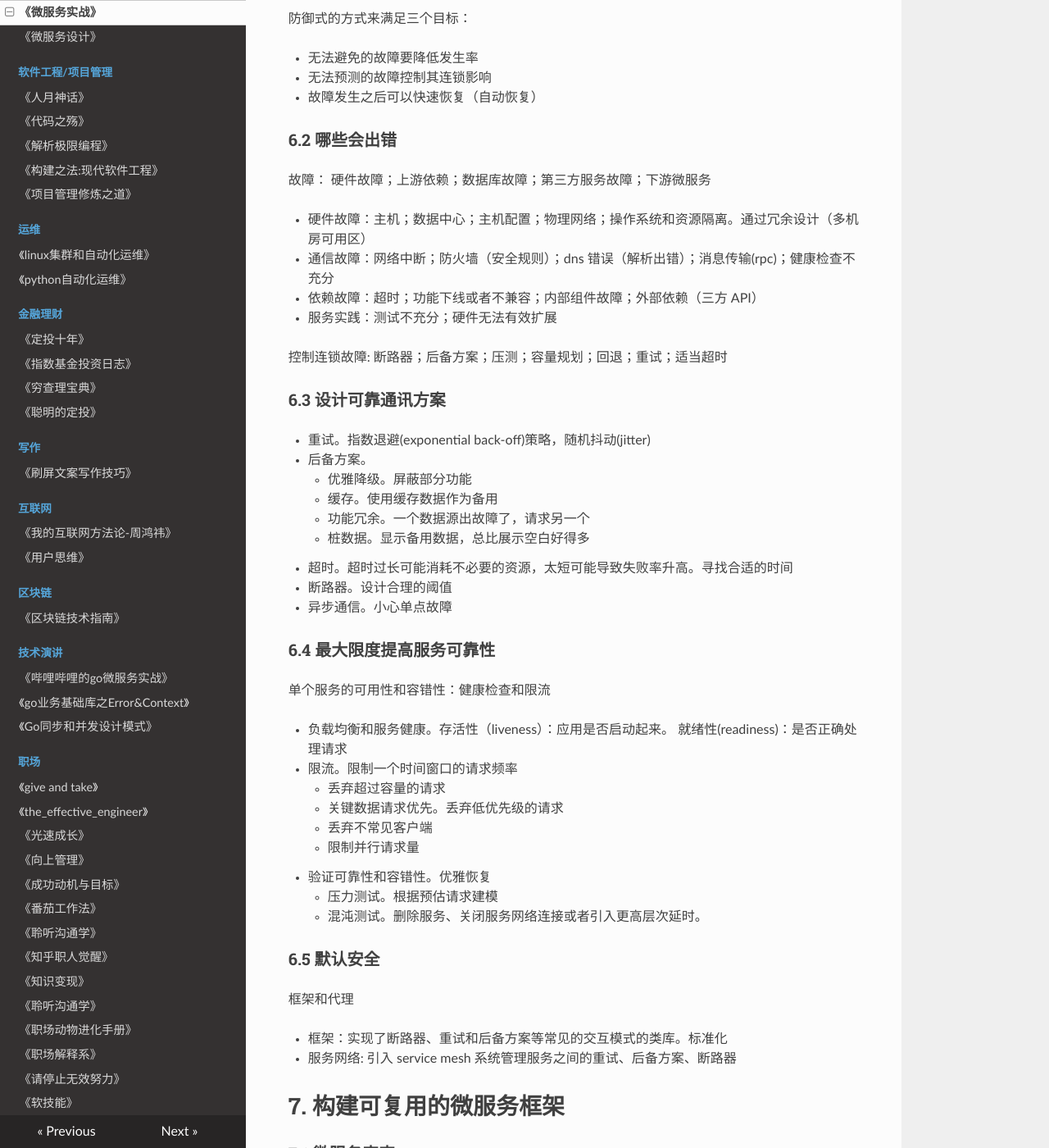
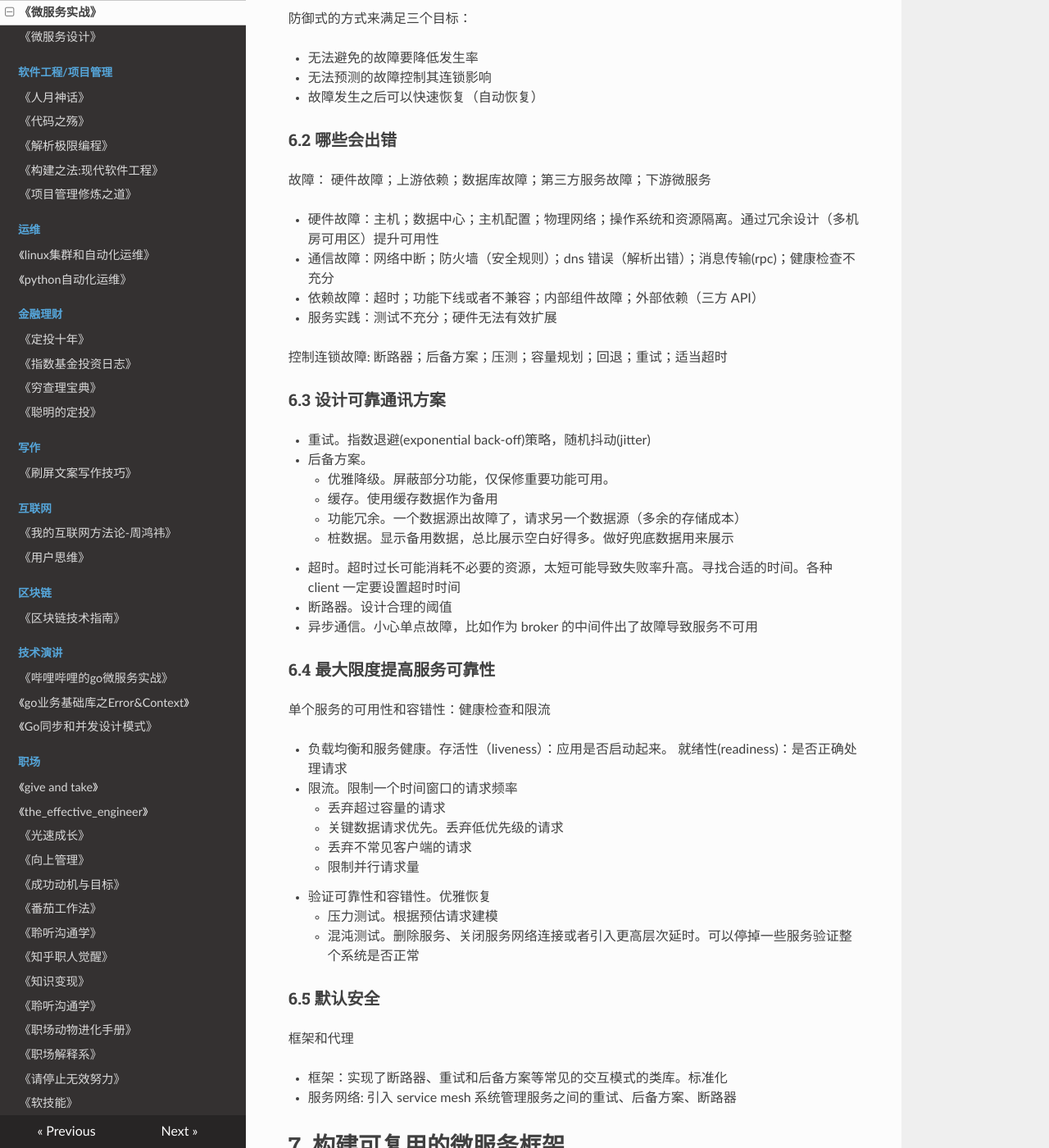
Before and after one commit to PegasusWang/booknotes, an MkDocs documentation site: the page built from docs/网站架构微服务/微服务实战.md, in a window 1280 px wide and 1400 px high, scrolled down 2107 px. Shown: the whole window at 82% size. Built offline with MkDocs 1.6.1, drawn with Linux system fonts in a browser that asks for light colours; nearby versions of some CDN libraries; old or Windows-style settings are respelled for this version of MkDocs; some of the changed text lies outside the part shown.

Commit message:
fix 微服务实战

```diff
--- a/docs/网站架构微服务/微服务实战.md
+++ b/docs/网站架构微服务/微服务实战.md
@@ -22,7 +22,7 @@
 
 三种服务划分策略：
 
-- 按照业务能力和限界上下文(有着清晰范围和明确外部边界的内聚单元)划分-服务相对粗粒度但是又紧密团结成一个整体的业务功能领域
+- 按照业务能力和限界上下文(有着清晰范围和明确外部边界的内聚单元)划分，服务相对粗粒度但是又紧密团结成一个整体的业务功能领域
 - 用例划分。系统中将要发生的动作
 - 易变性。未来可能变化的领域封装在内部
 
@@ -55,7 +55,7 @@ saga中会使用补偿撤销之前的操作，并让系统恢复到更一致的
 常用的一致性策略：
 
 - 补偿：撤销之前的操作
-- 充实：反复重试直到成功或者超时
+- 重试：反复重试直到成功或者超时
 - 忽略：什么都不做
 - 重启：恢复到最初状态，然后重新开始执行
 - 临时：执行一个临时操作，稍后确认或者取消
@@ -87,7 +87,7 @@ saga中会使用补偿撤销之前的操作，并让系统恢复到更一致的
 
 故障： 硬件故障；上游依赖；数据库故障；第三方服务故障；下游微服务
 
-- 硬件故障：主机；数据中心；主机配置；物理网络；操作系统和资源隔离。通过冗余设计（多机房可用区）
+- 硬件故障：主机；数据中心；主机配置；物理网络；操作系统和资源隔离。通过冗余设计（多机房可用区）提升可用性
 - 通信故障：网络中断；防火墙（安全规则）；dns 错误（解析出错）；消息传输(rpc)；健康检查不充分
 - 依赖故障：超时；功能下线或者不兼容；内部组件故障；外部依赖（三方 API）
 - 服务实践：测试不充分；硬件无法有效扩展
@@ -98,13 +98,13 @@ saga中会使用补偿撤销之前的操作，并让系统恢复到更一致的
 
 - 重试。指数退避(exponential back-off)策略，随机抖动(jitter)
 - 后备方案。
-  - 优雅降级。屏蔽部分功能
+  - 优雅降级。屏蔽部分功能，仅保修重要功能可用。
   - 缓存。使用缓存数据作为备用
-  - 功能冗余。一个数据源出故障了，请求另一个
-  - 桩数据。显示备用数据，总比展示空白好得多
-- 超时。超时过长可能消耗不必要的资源，太短可能导致失败率升高。寻找合适的时间
+  - 功能冗余。一个数据源出故障了，请求另一个数据源（多余的存储成本）
+  - 桩数据。显示备用数据，总比展示空白好得多。做好兜底数据用来展示
+- 超时。超时过长可能消耗不必要的资源，太短可能导致失败率升高。寻找合适的时间。各种 client 一定要设置超时时间
 - 断路器。设计合理的阈值
-- 异步通信。小心单点故障
+- 异步通信。小心单点故障，比如作为 broker 的中间件出了故障导致服务不可用
 
 ### 6.4 最大限度提高服务可靠性
 
@@ -114,11 +114,11 @@ saga中会使用补偿撤销之前的操作，并让系统恢复到更一致的
 - 限流。限制一个时间窗口的请求频率
   - 丢弃超过容量的请求
   - 关键数据请求优先。丢弃低优先级的请求
-  - 丢弃不常见客户端
+  - 丢弃不常见客户端的请求
   - 限制并行请求量
 - 验证可靠性和容错性。优雅恢复
   - 压力测试。根据预估请求建模
-  - 混沌测试。删除服务、关闭服务网络连接或者引入更高层次延时。
+  - 混沌测试。删除服务、关闭服务网络连接或者引入更高层次延时。可以停掉一些服务验证整个系统是否正常
 
 ### 6.5 默认安全
 
@@ -306,10 +306,20 @@ docker run --interactive --tty python:3.6
 
 ### 13.3 微服务团队实践建议
 
-设计评审。
+设计评审，需要包含哪些:
 
-问题与背景；解决方案；依赖项与集成；接口；扩展性和性能；可靠性；冗余性（备份、恢复、部署和回滚）；监控和仪表；
-故障场景；安全性；上线；风险和开放问题。
+- 问题与背景
+- 解决方案
+- 依赖项与集成
+- 接口
+- 扩展性和性能
+- 可靠性
+- 冗余性（备份、恢复、部署和回滚）
+- 监控和仪表；
+- 故障场景
+- 安全性
+- 上线
+- 风险和开放问题。
 
 动态文档：
 
@@ -317,3 +327,5 @@ docker run --interactive --tty python:3.6
 - 契约：API 描述（swagger 等)
 - 使用说明：操作和故障场景
 - 元数据：编程语言、版本、工具链、部署 url
+
+本书代码：[本书代码](https://github.com/morganjbruce/microservices-in-action)
```
Also changed, not shown: other parts of docs/网站架构微服务/微服务实战.md (+5 -5 lines).
